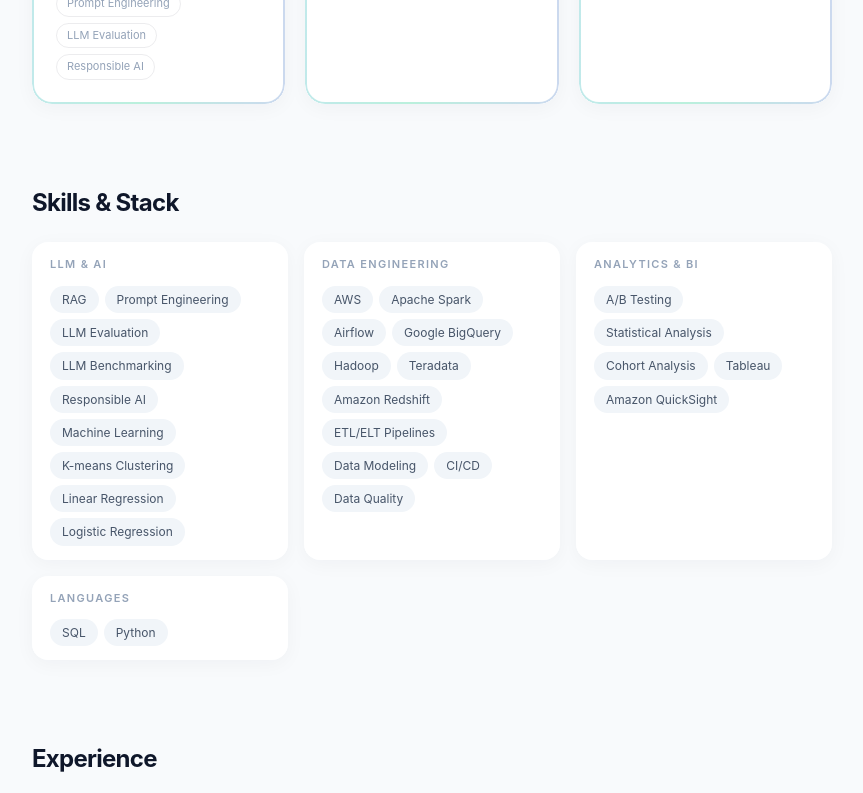
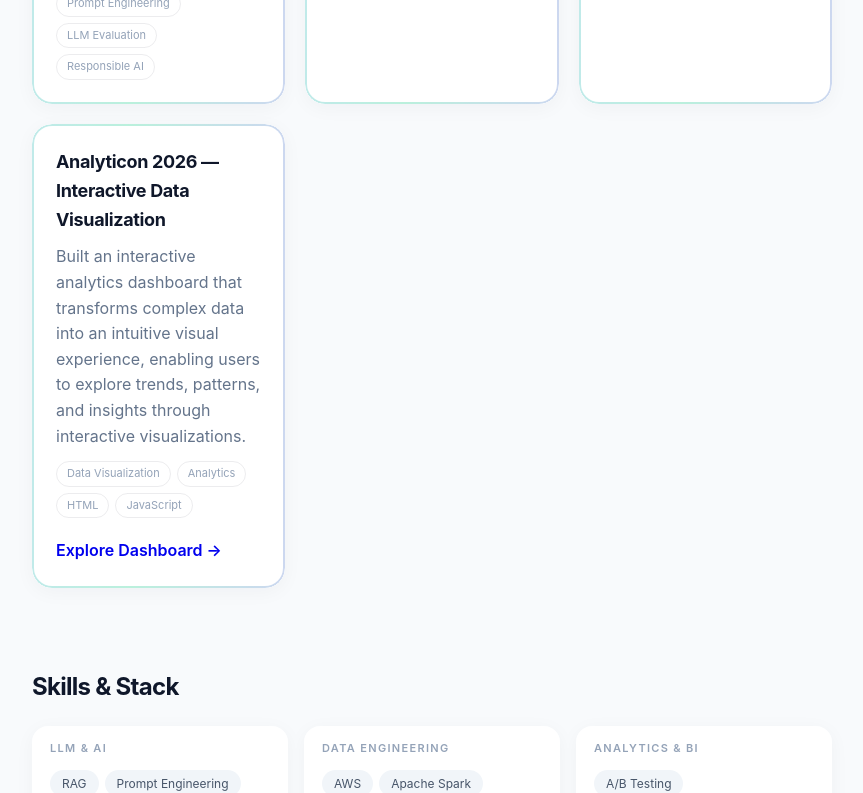
Before and after one commit to surabhijain1810/my-website, a Next.js app: page / in a window 1280 px wide. Shown: the part 1200-1993 px from the top of the page, without its empty margins (32-895 px from the left). Built offline with nearby package versions, Linux system fonts and the light colour scheme.

Commit message:
Add Analyticon interactive dashboard

```diff
--- a/app/globals.css
+++ b/app/globals.css
@@ -524,3 +524,44 @@
   gap: 8px;
   max-width: 500px;
 }
+
+/* Analyticon Project Page */
+
+/* Analyticon Project Page */
+
+.analyticon-page {
+  width: 100%;
+  margin: 0;
+  padding: 0;
+}
+
+.dashboard-wrapper {
+  width: 100%;
+  height: calc(100vh - 80px);
+  overflow: hidden;
+}
+
+.dashboard-iframe {
+  width: 100%;
+  height: 100%;
+  border: none;
+  display: block;
+}
+
+@media (max-width: 768px) {
+  .dashboard-wrapper {
+    height: calc(100vh - 70px);
+  }
+}
+
+.project-link {
+  display: inline-block;
+  margin-top: 20px;
+  font-weight: 600;
+  text-decoration: none;
+  transition: transform 0.2s ease;
+}
+
+.project-link:hover {
+  transform: translateX(4px);
+}
--- a/app/layout.tsx
+++ b/app/layout.tsx
@@ -58,16 +58,16 @@
       <body>
         <header className="nav">
           <div className="nav-inner">
-            <a href="#" className="nav-logo">
+            <a href="/" className="nav-logo">
               <img src="/logo.svg" alt="Surabhi Jain Logo" className="logo-img" />
             </a>
             <nav aria-label="Main navigation">
               <ul className="nav-links">
-                <li><a href="#impact">Impact</a></li>
-                <li><a href="#projects">Projects</a></li>
-                <li><a href="#skills">Skills</a></li>
-                <li><a href="#experience">Experience</a></li>
-                <li><a href="#contact">Contact</a></li>
+                <li><a href="/#impact">Impact</a></li>
+<li><a href="/#projects">Projects</a></li>
+<li><a href="/#skills">Skills</a></li>
+<li><a href="/#experience">Experience</a></li>
+<li><a href="/#contact">Contact</a></li>
               </ul>
             </nav>
           </div>
--- a/app/page.tsx
+++ b/app/page.tsx
@@ -78,7 +78,28 @@
               <span className="project-tag">Data Modeling</span>
             </div>
           </div>
+          <div className="card">
+  <h3>Analyticon 2026 — Interactive Data Visualization</h3>
+  <p>
+    Built an interactive analytics dashboard that transforms complex data into
+    an intuitive visual experience, enabling users to explore trends, patterns,
+    and insights through interactive visualizations.
+  </p>
 
+  <div className="project-tag-row">
+    <span className="project-tag">Data Visualization</span>
+    <span className="project-tag">Analytics</span>
+    <span className="project-tag">HTML</span>
+    <span className="project-tag">JavaScript</span>
+  </div>
+
+  <a
+    href="/projects/analyticon"
+    className="project-link"
+  >
+    Explore Dashboard →
+  </a>
+</div>
         </div>
       </section>
 
```
Also changed, not shown: app/projects/analyticon/page.tsx (added, +13 -0 lines).
